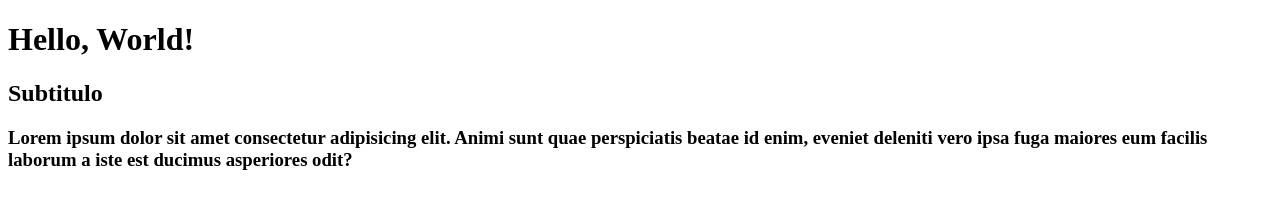
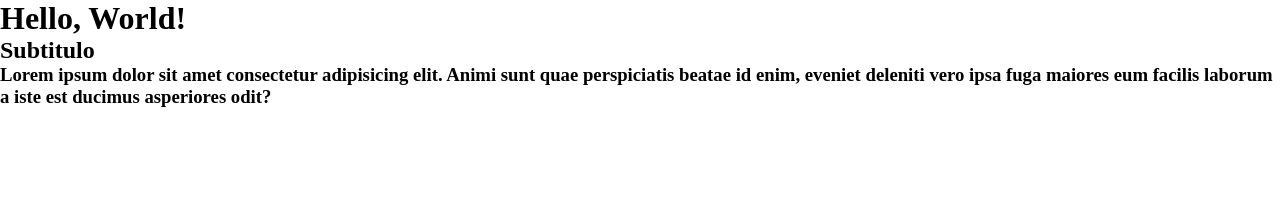
Before and after one commit to Monsatto/curso-git, a plain HTML site: page index.html in a window 1280 px wide. Drawn offline with Linux system fonts and the light colour scheme.

Commit message:
14 commit - adicionando styles

```diff
--- a/index.html
+++ b/index.html
@@ -4,6 +4,7 @@
 <head>
     <meta charset="UTF-8">
     <meta name="viewport" content="width=device-width, initial-scale=1.0">
+    <link rel="stylesheet" href="styles.css">
     <title>Corrigido</title>
 </head>
 
--- /dev/null
+++ b/styles.css
@@ -0,0 +1,4 @@
+* {
+    margin: 0;
+    padding: 0;
+}
```
